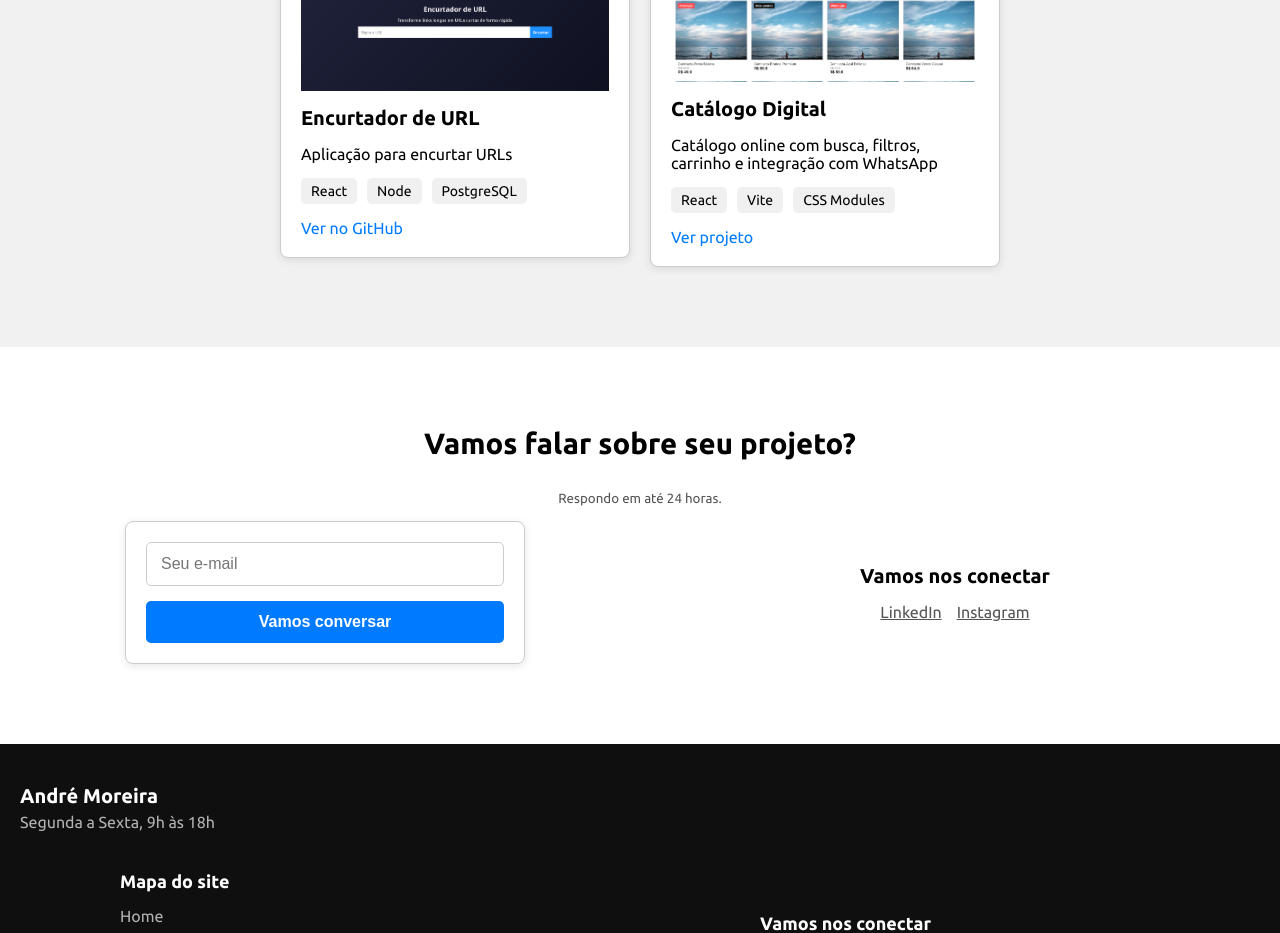
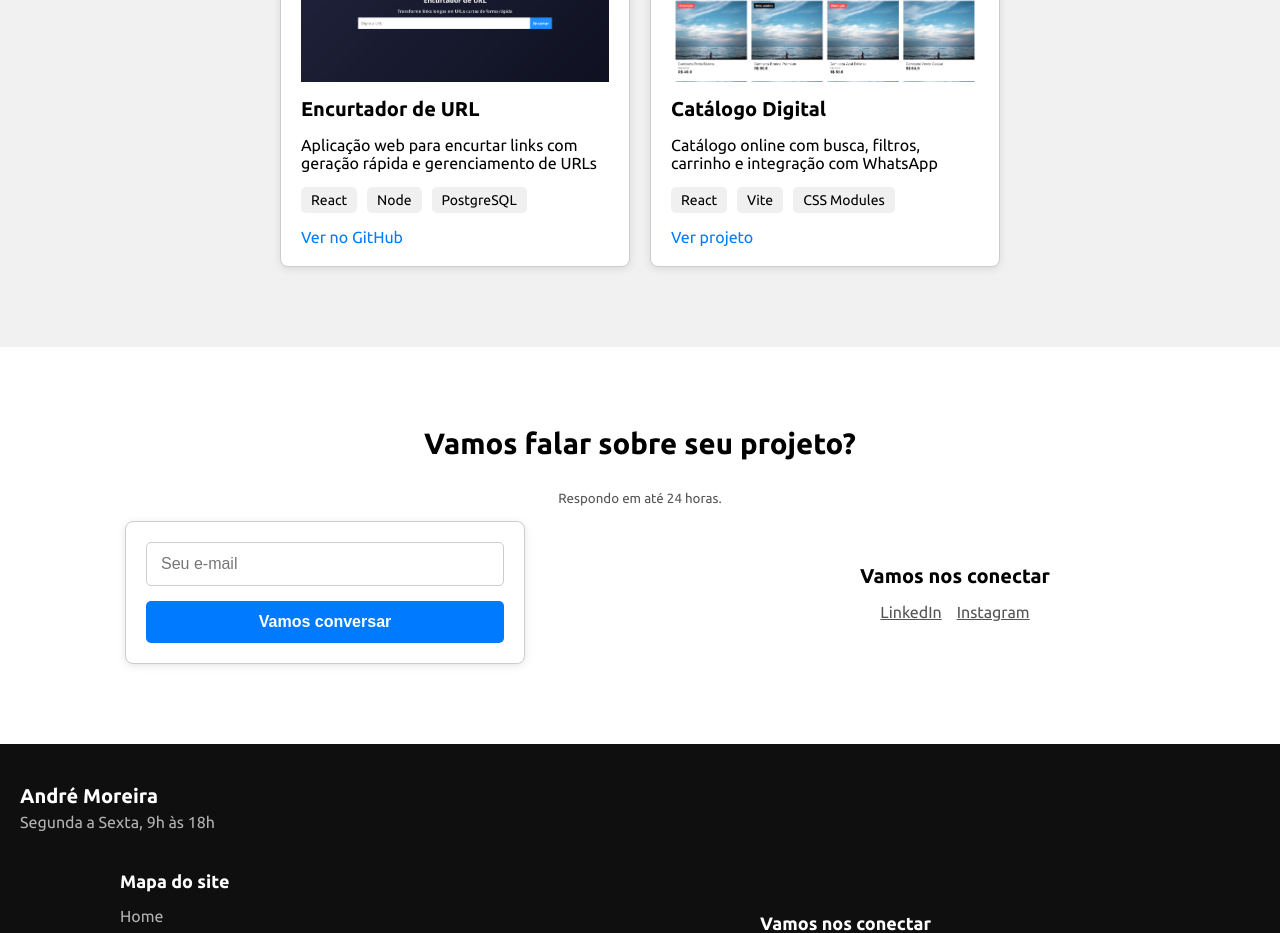
Before and after one commit to Andrezinrc/portfolio, a React (Create React App) app: page / in a window 1280 px wide. Shown: the part 1660-2593 px from the top of the page. Built offline with nearby package versions, Linux system fonts and the light colour scheme.

Commit message:
fix: corrige versão do react-scripts

```diff
--- a/package.json
+++ b/package.json
@@ -11,7 +11,7 @@
     "react": "^19.2.4",
     "react-dom": "^19.2.4",
     "react-icons": "^5.6.0",
-    "react-scripts": "^0.0.0",
+    "react-scripts": "^5.0.1",
     "web-vitals": "^2.1.4"
   },
   "scripts": {
--- a/src/sections/Projects.js
+++ b/src/sections/Projects.js
@@ -10,7 +10,7 @@ function Projects()
                 <div className={styles.projectItem}>
                     <img src="/assets/images/projects/url-shortener.png" alt="url shortener" />
                     <h2>Encurtador de URL</h2>
-                    <p>Aplicação para encurtar URLs</p>
+                    <p>Aplicação web para encurtar links com geração rápida e gerenciamento de URLs</p>
                     <div className={styles.technologies}>
                         <span className={styles.tech}>React</span>
                         <span className={styles.tech}>Node</span>
```
Also changed, not shown: 1 other file (tests, documents, lock files or other folders).
